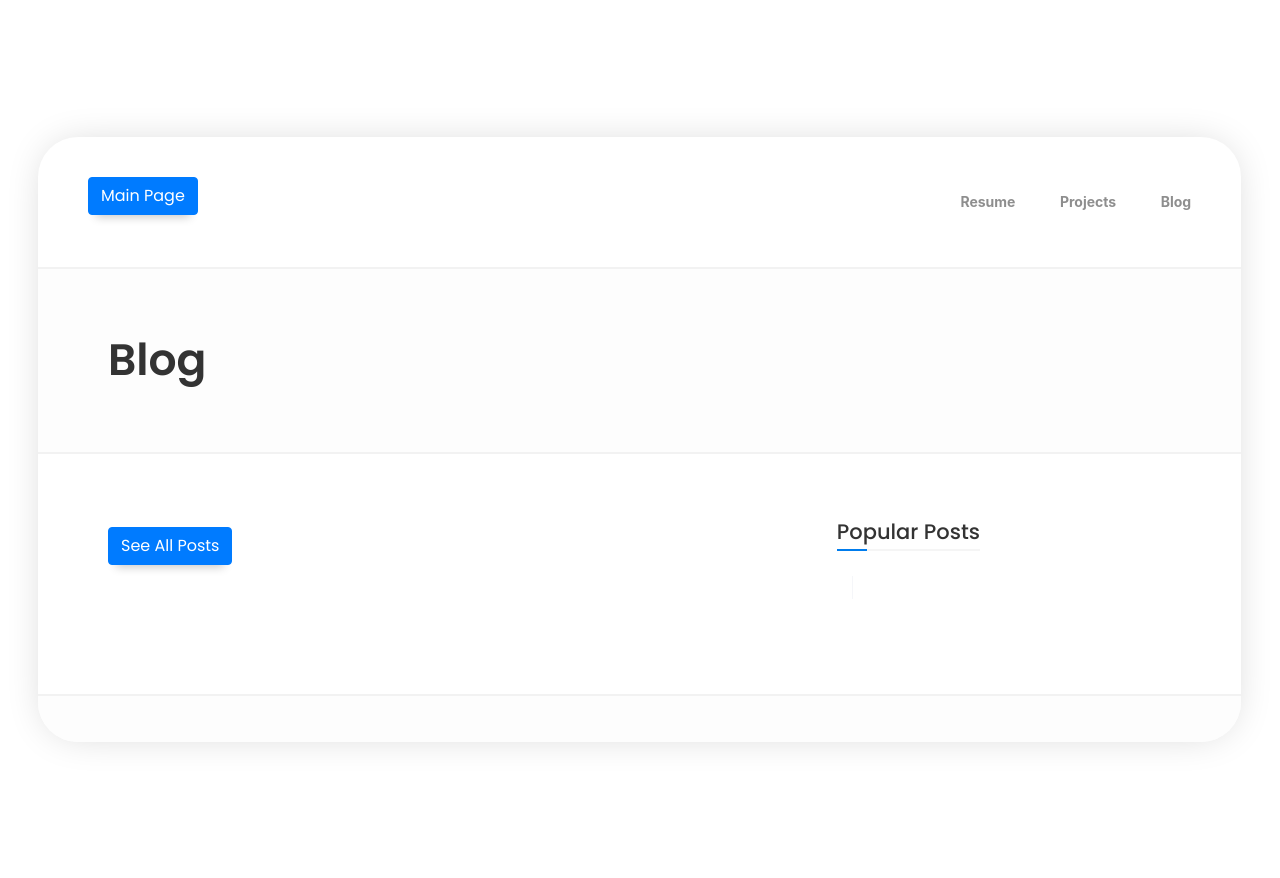
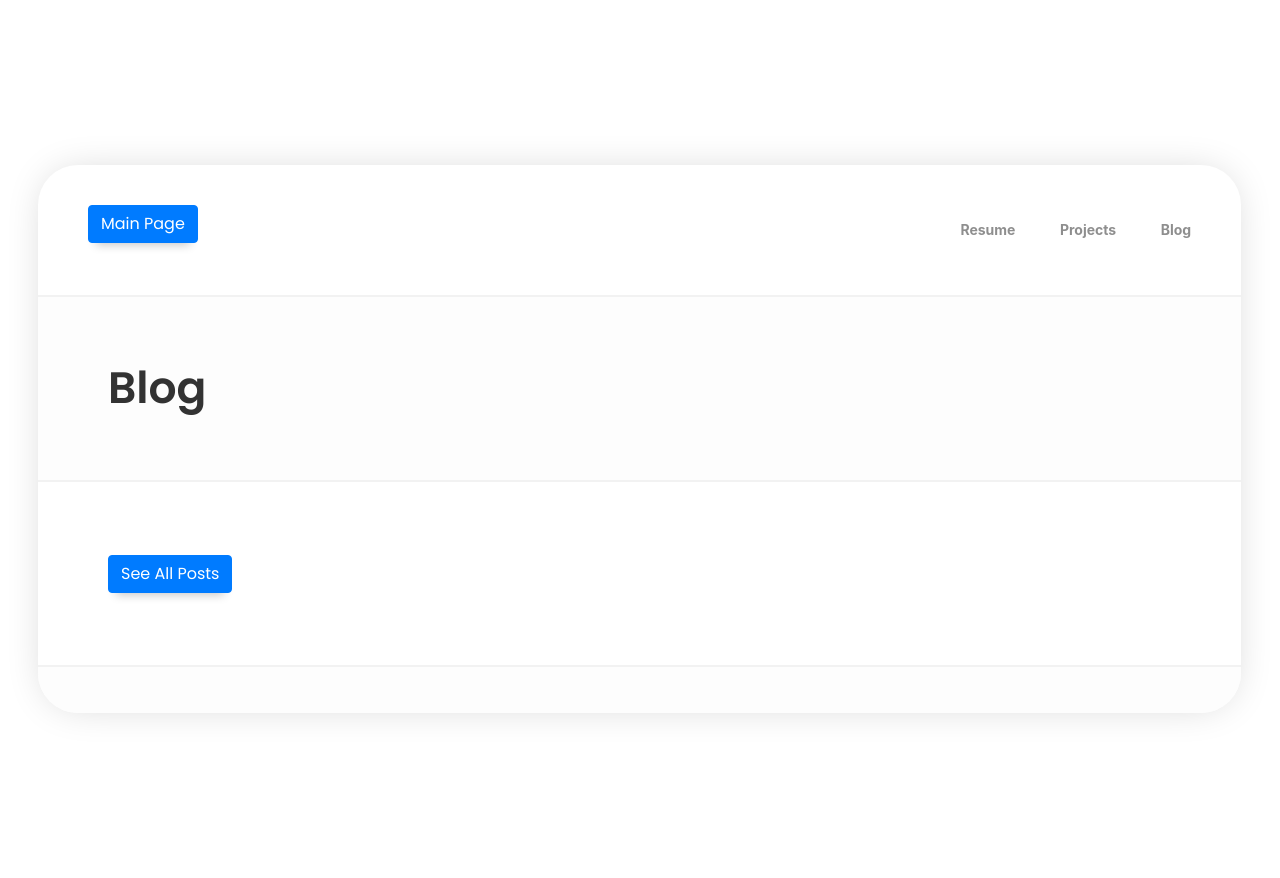
Before and after one commit to Aaidaro/Resume, a Django app: page /blog/ in a window 1280 px wide. Run offline with Django 4.2, Linux system fonts and the light colour scheme; data that the repository does not hold is empty; some libraries are stand-ins or nearby versions; some web fonts are replaced.

Commit message:
Remove the popular posts part
I removed the Popular posts part in the blog app because there is no need in a personal website.

```diff
--- a/templates/blog/blog_main.html
+++ b/templates/blog/blog_main.html
@@ -13,7 +13,7 @@
 
       <div id="content" class="page-content site-content single-post" role="main">
         <div class="row">
-          <div class=" col-xs-12 col-sm-8">
+          <div class=" col-xs-12 col-sm-12">
             <div class="blog-masonry two-columns clearfix">
               {% for post in published_posts %}
               <!-- Blog Post 1 -->
@@ -54,43 +54,6 @@
             </div>
             <a class="btn btn-primary" href="#">See All Posts</a>
           </div>
-          <div class=" col-xs-12 col-sm-4">
-            <div class="item">
-              <div class="block-title">
-                <h2>Popular Posts</h2>
-              </div>
-              <div class="row">
-                <div class=" col-xs-12 col-sm-12 ">
-                  <div id="timeline_1" class="timeline clearfix">
-                    <div class="timeline-item clearfix">
-                      {% for post in published_posts %}
-                      <div>
-                        <div class="row">
-                          <div class=" col-xs-12 col-sm-7">
-                            <a href="{% url 'blog:single' pid=post.id%}">
-                              <h6>{{post.title}} </h6>
-                            </a>
-                          </div>
-                          <div class=" col-xs-12 col-sm-5">
-                            <div class="ci-text">
-                              <div class="media-block">
-                                <a href="{% url 'blog:single' pid=post.id%}">
-                                  <img src="{{post.image.url}}" alt="{{post.title}}" max-width="5px"/>
-                                  <div class="mask"></div>
-                                  <p></p>
-                                </a>
-                              </div>
-                            </div>
-                          </div>
-                        </div>
-                      </div>
-                      {% endfor %}
-                    </div>
-                  </div>
-                </div>
-              </div>
-            </div>
-          </div>
         </div>
       </div>
     </div>
```
